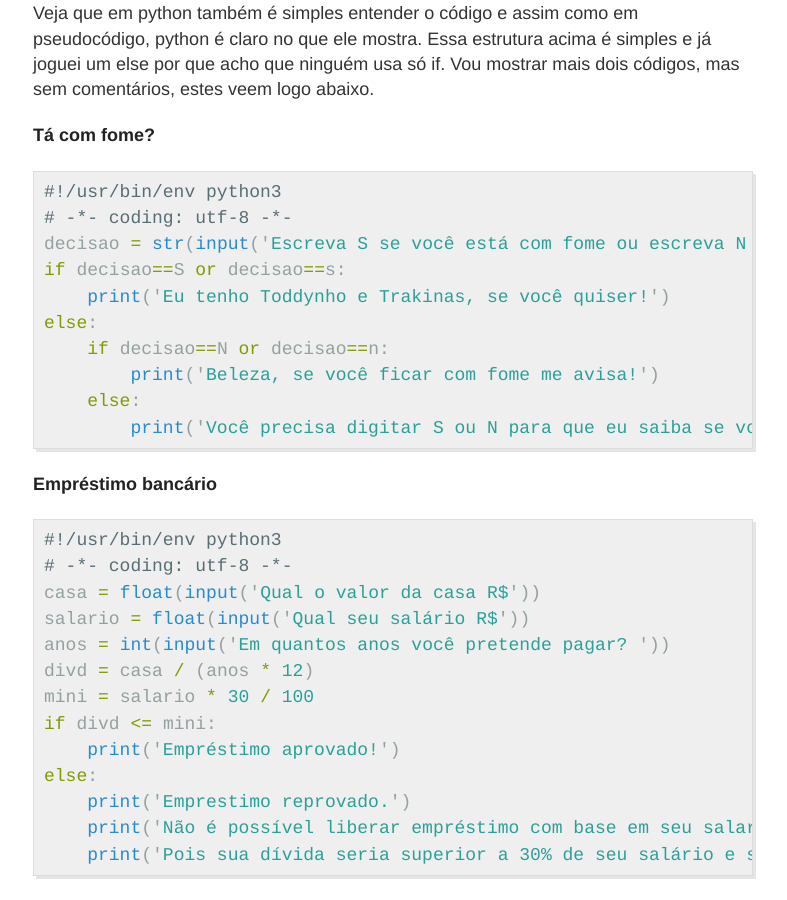
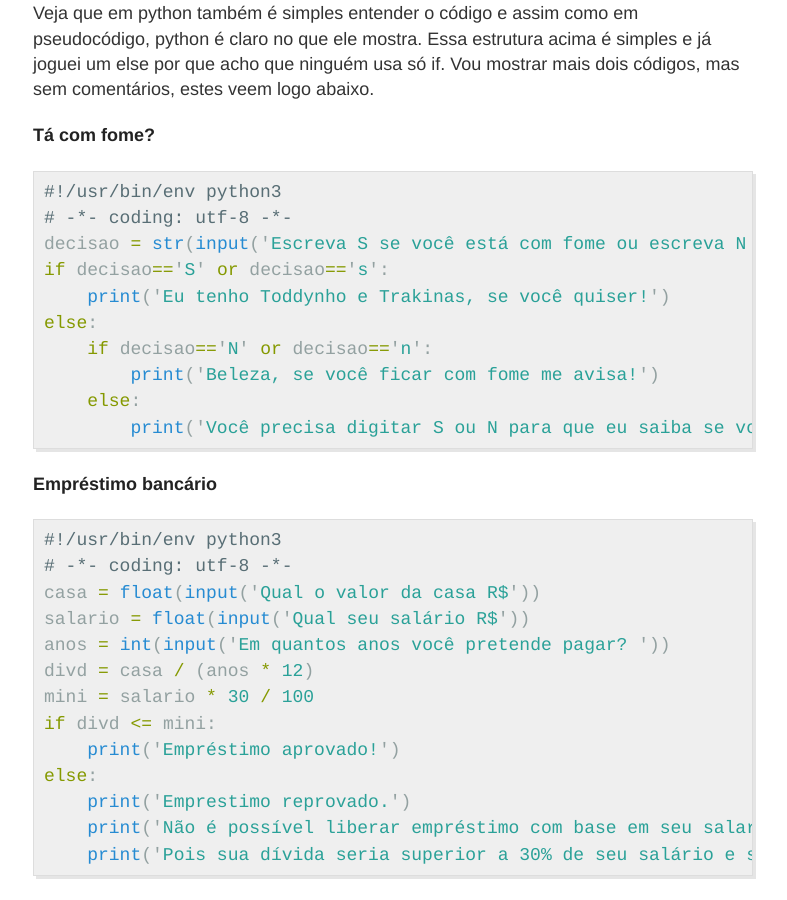
Before and after one commit to Achilles0x01/achilles0x01.github.io, a Jekyll site: the page built from _posts/2019-02-15-tomada-de-decisao-0.md, in a window 1280 px wide and 900 px high, scrolled down 1060 px. Shown: the whole window, without its empty margins (247-1034 px from the left). Built offline with Jekyll 4.4.1, drawn with Linux system fonts in a browser that asks for light colours.

Commit message:
Correção 0x03

```diff
--- a/_posts/2019-02-15-tomada-de-decisao-0.md
+++ b/_posts/2019-02-15-tomada-de-decisao-0.md
@@ -43,10 +43,10 @@ Veja que em python também é simples entender o código e assim como em pseudoc
 #!/usr/bin/env python3
 # -*- coding: utf-8 -*-
 decisao = str(input('Escreva S se você está com fome ou escreva N se você não quer comer: '))
-if decisao==S or decisao==s:
+if decisao=='S' or decisao=='s':
     print('Eu tenho Toddynho e Trakinas, se você quiser!')
 else:
-    if decisao==N or decisao==n:
+    if decisao=='N' or decisao=='n':
         print('Beleza, se você ficar com fome me avisa!')
     else:
         print('Você precisa digitar S ou N para que eu saiba se você tem fome. Tente de novo.')
```
